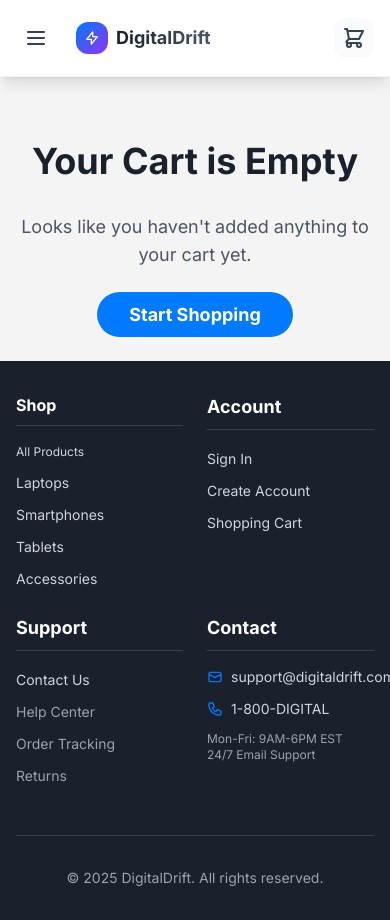
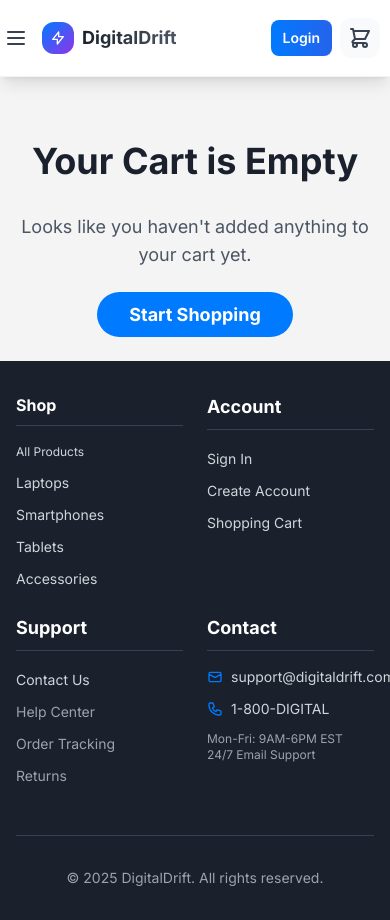
Before and after one commit to Sharan-U-R/FUTURE_FS_02, a React (Create React App) app: page /cart in a window 390 px wide. Built offline with nearby package versions, Linux system fonts and the light colour scheme.

Commit message:
changed login

```diff
--- a/src/components/Header.jsx
+++ b/src/components/Header.jsx
@@ -20,19 +20,19 @@ const Header = () => {
   };
 
   return (
-    <header className="bg-white/95 backdrop-blur-md shadow-lg sticky top-0 z-50 border-b border-gray-100">
-      <div className="container mx-auto px-4 py-4">
+    <header className="bg-white/95 backdrop-blur-md shadow-lg sticky top-0 z-50 border-b border-gray-100 w-full max-w-full overflow-hidden">
+      <div className="w-full px-0.5 sm:px-2 lg:px-3 py-4">
         <div className="flex justify-between items-center">
-          <div className="flex items-center gap-4">
+          <div className="flex items-center gap-0 sm:gap-0.5">
             <button
               onClick={() => setIsMenuOpen(!isMenuOpen)}
-              className="md:hidden p-2 rounded-lg hover:bg-gray-100 transition-colors"
+              className="md:hidden p-0.5 sm:p-2 rounded-lg hover:bg-gray-100 transition-colors relative z-10"
             >
               <svg xmlns="http://www.w3.org/2000/svg" className="h-6 w-6 text-gray-700" fill="none" viewBox="0 0 24 24" stroke="currentColor">
                 <path strokeLinecap="round" strokeLinejoin="round" strokeWidth={2} d="M4 6h16M4 12h16M4 18h16" />
               </svg>
             </button>
-            <Link to="/" className="flex items-center gap-2 group">
+            <Link to="/" className="flex items-center gap-2 group -ml-1 sm:ml-0">
               <div className="w-8 h-8 sm:w-10 sm:h-10 bg-gradient-to-br from-brand-blue to-purple-600 rounded-xl flex items-center justify-center group-hover:scale-105 transition-transform">
                 <svg className="w-4 h-4 sm:w-6 sm:h-6 text-white" fill="none" stroke="currentColor" viewBox="0 0 24 24">
                   <path strokeLinecap="round" strokeLinejoin="round" strokeWidth={2} d="M13 10V3L4 14h7v7l9-11h-7z" />
@@ -64,31 +64,31 @@ const Header = () => {
             </div>
           </form>
 
-          <div className="flex items-center gap-2 sm:gap-4">
+          <div className="flex items-center gap-2 sm:gap-3 mr-2 sm:mr-0">
             {isAuthenticated ? (
-              <div className="hidden lg:flex items-center gap-3">
-                <div className="flex items-center gap-2 px-3 py-2 bg-gray-50 rounded-xl">
-                  <div className="w-8 h-8 bg-gradient-to-br from-brand-blue to-purple-600 rounded-full flex items-center justify-center">
-                    <span className="text-white text-sm font-bold">{user.name.charAt(0).toUpperCase()}</span>
+              <div className="flex items-center gap-2 lg:gap-3">
+                <div className="hidden sm:flex items-center gap-2 px-2 sm:px-3 py-2 bg-gray-50 rounded-xl">
+                  <div className="w-6 h-6 sm:w-8 sm:h-8 bg-gradient-to-br from-brand-blue to-purple-600 rounded-full flex items-center justify-center">
+                    <span className="text-white text-xs sm:text-sm font-bold">{user.name.charAt(0).toUpperCase()}</span>
                   </div>
-                  <span className="font-medium text-gray-700 text-sm lg:text-base">Hi, {user.name}</span>
+                  <span className="font-medium text-gray-700 text-xs sm:text-sm lg:text-base hidden md:inline">Hi, {user.name}</span>
                 </div>
                 <button
                   onClick={logout}
-                  className="px-3 lg:px-4 py-2 text-xs lg:text-sm font-medium text-red-600 hover:text-red-700 hover:bg-red-50 rounded-xl transition-all duration-300"
+                  className="px-2 sm:px-3 lg:px-4 py-2 text-xs lg:text-sm font-medium text-red-600 hover:text-red-700 hover:bg-red-50 rounded-xl transition-all duration-300"
                 >
-                  Logout
+                  <span className="hidden sm:inline">Logout</span>
+                  <svg className="w-5 h-5 sm:hidden" fill="none" stroke="currentColor" viewBox="0 0 24 24">
+                    <path strokeLinecap="round" strokeLinejoin="round" strokeWidth={2} d="M17 16l4-4m0 0l-4-4m4 4H7m6 4v1a3 3 0 01-3 3H6a3 3 0 01-3-3V7a3 3 0 013-3h4a3 3 0 013 3v1" />
+                  </svg>
                 </button>
               </div>
             ) : (
               <Link
                 to="/login"
-                className="hidden lg:flex items-center gap-2 px-3 lg:px-4 py-2 font-medium text-gray-700 hover:text-brand-blue hover:bg-blue-50 rounded-xl transition-all duration-300 text-sm lg:text-base"
+                className="px-3 sm:px-4 lg:px-5 py-2 sm:py-2.5 font-semibold text-white bg-gradient-to-r from-brand-blue to-blue-600 hover:from-blue-600 hover:to-blue-700 rounded-lg hover:shadow-lg transition-all duration-300 text-sm sm:text-sm lg:text-base transform hover:scale-105"
               >
-                <svg className="w-4 h-4" fill="none" stroke="currentColor" viewBox="0 0 24 24">
-                  <path strokeLinecap="round" strokeLinejoin="round" strokeWidth={2} d="M16 7a4 4 0 11-8 0 4 4 0 018 0zM12 14a7 7 0 00-7 7h14a7 7 0 00-7-7z" />
-                </svg>
-                <span className="hidden xl:inline">Login</span>
+                Login
               </Link>
             )}
             <Link
@@ -156,35 +156,15 @@ const Header = () => {
 
             <div className="border-t border-gray-200 my-3"></div>
 
-            {isAuthenticated ? (
+            {isAuthenticated && (
               <div className="space-y-2">
-                <div className="flex items-center gap-3 py-3 px-4 bg-gray-50 rounded-xl">
+                <div className="flex items-center gap-3 py-3 px-4 bg-gray-50 rounded-xl sm:hidden">
                   <div className="w-8 h-8 bg-gradient-to-br from-brand-blue to-purple-600 rounded-full flex items-center justify-center">
                     <span className="text-white text-sm font-bold">{user.name.charAt(0).toUpperCase()}</span>
                   </div>
                   <span className="font-medium text-gray-700">Hi, {user.name}</span>
                 </div>
-                <button
-                  onClick={() => { logout(); setIsMenuOpen(false); }}
-                  className="flex items-center gap-3 w-full py-3 px-4 text-red-600 font-medium hover:bg-red-50 rounded-xl transition-all"
-                >
-                  <svg className="w-5 h-5" fill="none" stroke="currentColor" viewBox="0 0 24 24">
-                    <path strokeLinecap="round" strokeLinejoin="round" strokeWidth={2} d="M17 16l4-4m0 0l-4-4m4 4H7m6 4v1a3 3 0 01-3 3H6a3 3 0 01-3-3V7a3 3 0 013-3h4a3 3 0 013 3v1" />
-                  </svg>
-                  Logout
-                </button>
               </div>
-            ) : (
-              <NavLink
-                to="/login"
-                className="flex items-center gap-3 py-3 px-4 text-gray-700 font-medium hover:bg-blue-50 hover:text-brand-blue rounded-xl transition-all"
-                onClick={() => setIsMenuOpen(false)}
-              >
-                <svg className="w-5 h-5" fill="none" stroke="currentColor" viewBox="0 0 24 24">
-                  <path strokeLinecap="round" strokeLinejoin="round" strokeWidth={2} d="M16 7a4 4 0 11-8 0 4 4 0 018 0zM12 14a7 7 0 00-7 7h14a7 7 0 00-7-7z" />
-                </svg>
-                Login
-              </NavLink>
             )}
           </div>
         </div>
--- a/src/index.css
+++ b/src/index.css
@@ -74,14 +74,50 @@ html {
   }
 }
 
-/* Prevent horizontal scroll on mobile */
-body {
+/* Prevent horizontal scroll and overscroll on mobile */
+html, body {
   overflow-x: hidden;
+  overscroll-behavior-x: none;
+  -webkit-overflow-scrolling: touch;
+  width: 100%;
+  max-width: 100vw;
+}
+
+/* Prevent pull-to-refresh and horizontal drag on mobile only */
+@media (max-width: 768px) {
+  body {
+    overscroll-behavior: none;
+    touch-action: pan-y;
+  }
 }
 
 /* Better touch scrolling */
 .overflow-x-auto {
   -webkit-overflow-scrolling: touch;
+}
+
+/* Prevent mobile drag/pull effects */
+* {
+  -webkit-user-drag: none;
+  -webkit-tap-highlight-color: transparent;
+}
+
+/* Ensure buttons are clickable on mobile */
+button, a, [role="button"] {
+  touch-action: manipulation;
+  -webkit-tap-highlight-color: rgba(0, 0, 0, 0.1);
+}
+
+/* Fix for mobile viewport issues */
+.container {
+  max-width: 100vw;
+  overflow-x: hidden;
+}
+
+/* Only apply w-full constraints to specific elements that need it */
+header .w-full {
+  max-width: 100vw;
+  overflow-x: hidden;
 }
 
 /* Carousel dots - same size on all devices */
```
